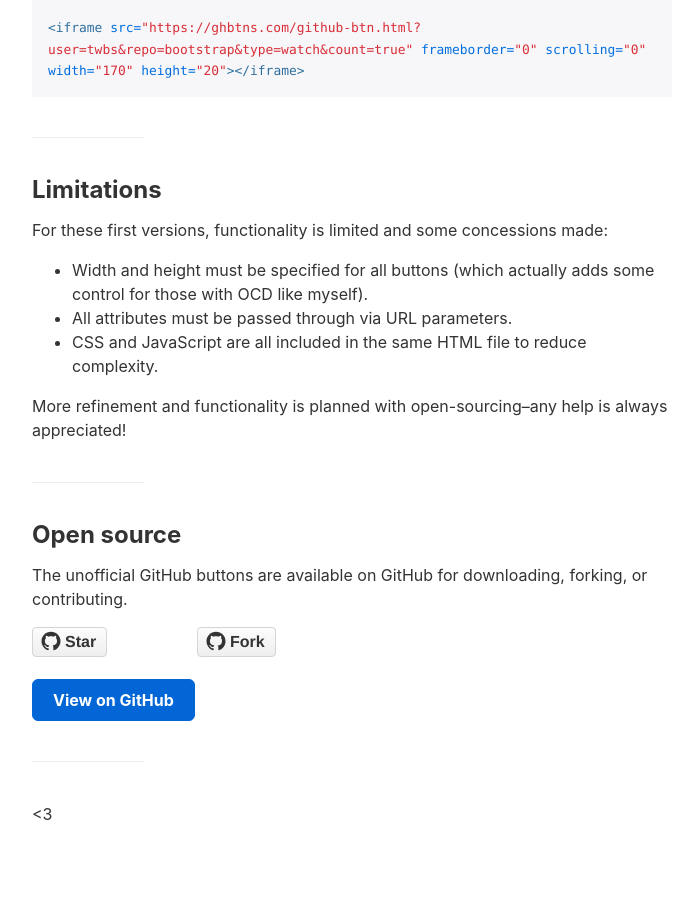
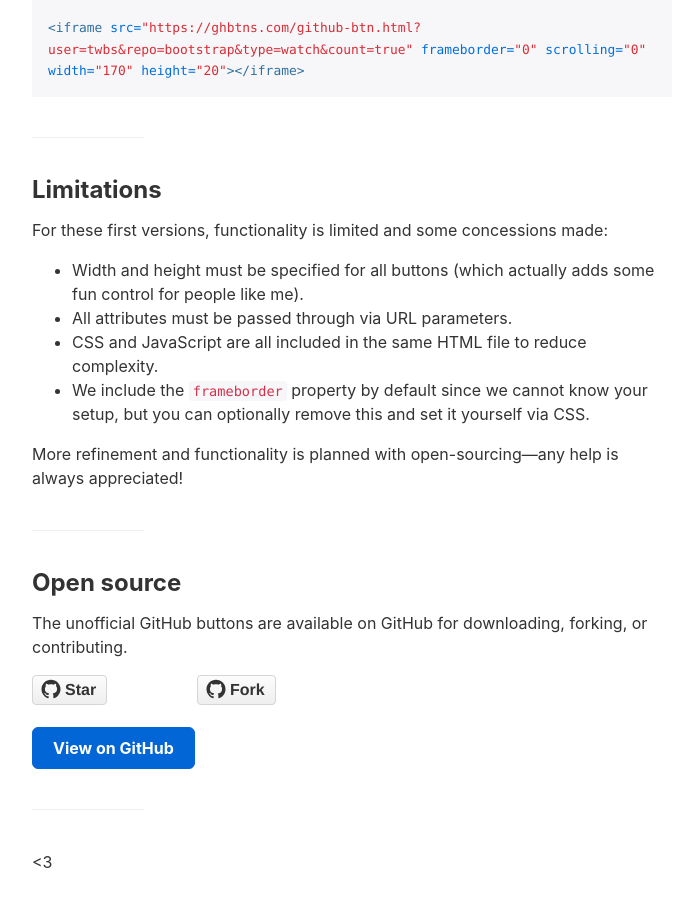
Before and after one commit to mdo/github-buttons, a Jekyll site: the page built from index.md, in a window 1280 px wide and 900 px high, scrolled down 3611 px. Shown: the whole window, without its empty margins (288-986 px from the left). Built offline with Jekyll 4.4.1, drawn with Linux system fonts in a browser that asks for light colours; comment, search, counter and statistics services are not loaded.

Commit message:
Update docs to include mention of frameborder, tweak some other content

```diff
--- a/index.md
+++ b/index.md
@@ -109,11 +109,12 @@
 
 For these first versions, functionality is limited and some concessions made:
 
-- Width and height must be specified for all buttons (which actually adds some control for those with OCD like myself).
+- Width and height must be specified for all buttons (which actually adds some fun control for people like me).
 - All attributes must be passed through via URL parameters.
 - CSS and JavaScript are all included in the same HTML file to reduce complexity.
+- We include the `frameborder` property by default since we cannot know your setup, but you can optionally remove this and set it yourself via CSS.
 
-More refinement and functionality is planned with open-sourcing--any help is always appreciated!
+More refinement and functionality is planned with open-sourcing—any help is always appreciated!
 
 ---
 
```
